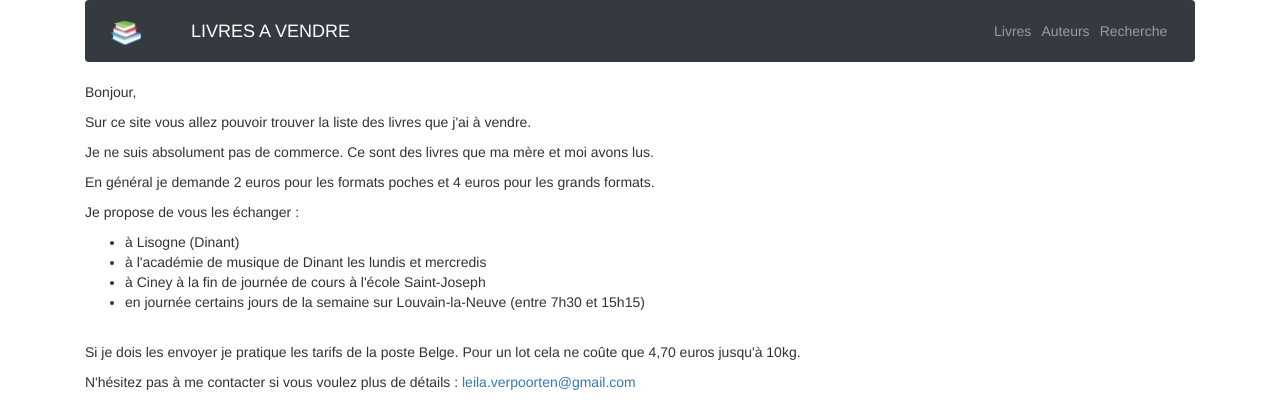
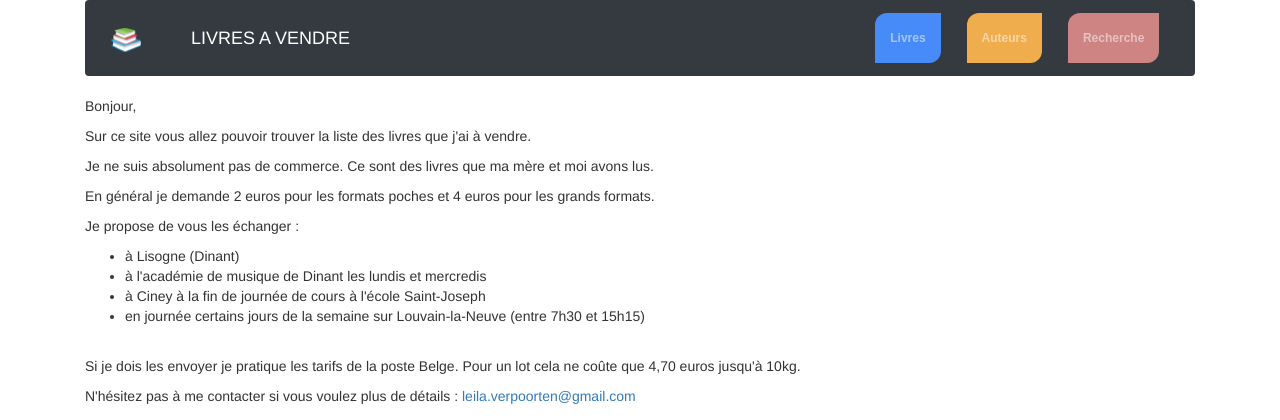
Before and after one commit to verpoorten/a-vendre, a Django app: page / in a window 1280 px wide. Shown: the top 420 px of the page. Run offline with Django 3.2, Linux system fonts and the light colour scheme; data comes from the database, SQL or seed files in the repository; some libraries are stand-ins or nearby versions.

Commit message:
Style ajouté sur les boutons de la barre de navigatyion pour les rendre plus visible

```diff
--- /dev/null
+++ b/avendre/static/css/custom.css
@@ -0,0 +1,8 @@
+.btn-book {
+	border-radius:12px 0 12px 0;
+	/*background: #478bf9;*/
+	border:none;
+	color:#fff;
+	font:bold 12px sans-serif;
+	padding:6px 0 6px 0;
+}
--- a/templates/base.html
+++ b/templates/base.html
@@ -10,6 +10,7 @@
     <link rel="stylesheet" href="{% static 'css/jquery-ui.css' %}">
     <link rel="stylesheet" href="{% static 'css/bootstrap.min.css' %}">
     <link rel="stylesheet" href="{% static 'css/dataTables.bootstrap.min.css' %}">
+    <link rel="stylesheet" href="{% static 'css/custom.css' %}">
 
     <link href="//netdna.bootstrapcdn.com/bootstrap/3.0.0/css/bootstrap-glyphicons.css" rel="stylesheet">
     <link rel="shortcut icon" href="{% static 'img/favicon.ico' %}"/>
@@ -26,14 +27,14 @@
             <a href="/" class="navbar-brand">LIVRES A VENDRE</a></span>
 
         <ul class="navbar-nav ml-auto">
-            <li class="nav-item">
-                <a class="nav-link" href="{% url 'livres' %}">Livres</a>
+            <li class="nav-item btn " >
+                <a class="nav-link btn btn-book" style="background: #478bf9;" href="{% url 'livres' %}">&nbsp;&nbsp;&nbsp;Livres&nbsp;&nbsp;&nbsp;</a>
             </li>
-            <li class="nav-item">
-                <a class="nav-link" href="{% url 'auteurs' %}">Auteurs</a>
+            <li class="nav-item btn">
+                <a class="nav-link btn btn-book" style="background: #f0ad4e;"href="{% url 'auteurs' %}">&nbsp;&nbsp;&nbsp;Auteurs&nbsp;&nbsp;&nbsp;</a>
             </li>
-            <li class="nav-item">
-                <a class="nav-link" href="{% url 'livre_search' %}">Recherche</a>
+            <li class="nav-item btn">
+                <a class="nav-link btn btn-book" style="background: #ce8483" href="{% url 'livre_search' %}">&nbsp;&nbsp;&nbsp;Recherche&nbsp;&nbsp;&nbsp;</a>
             </li>
             <li>
                 &nbsp;&nbsp;&nbsp;<a href="{% url 'favoris' %}"><span id="nb_favoris" class="btn btn-primary"></span></a>
```
